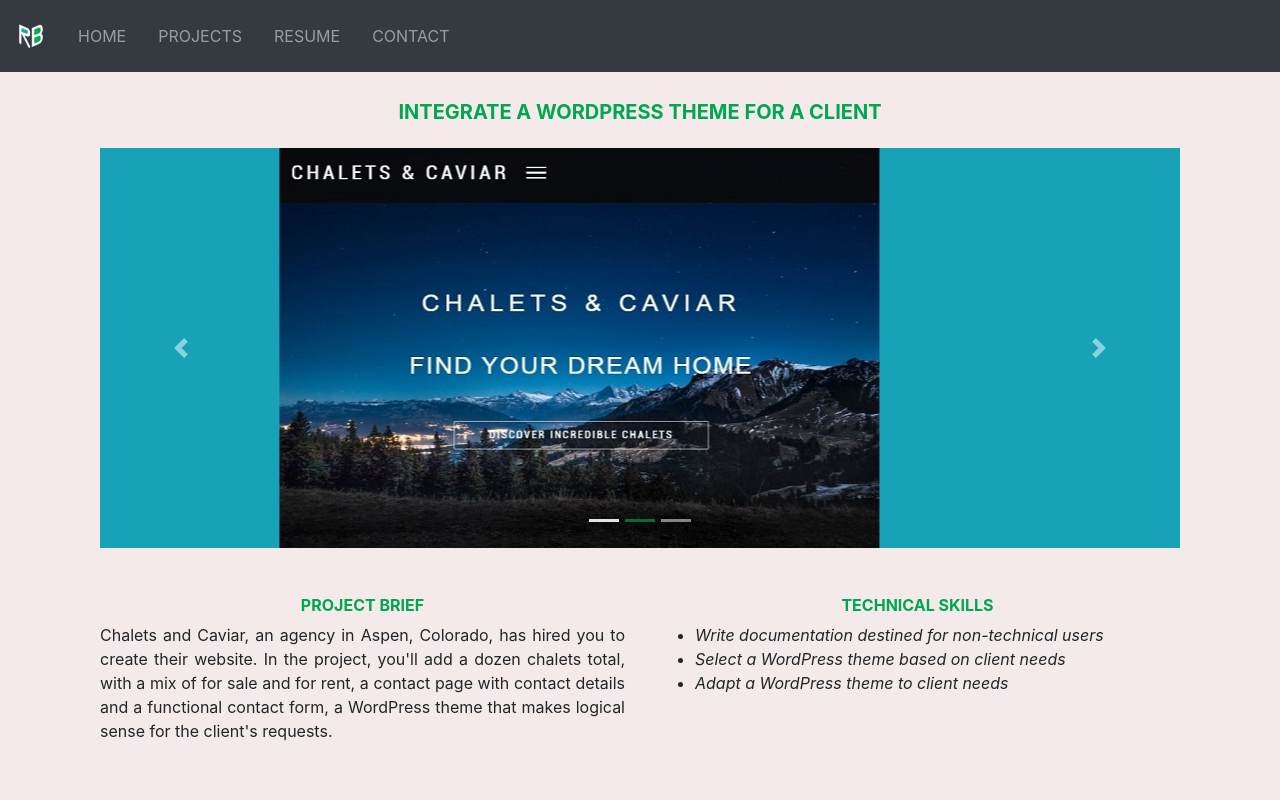
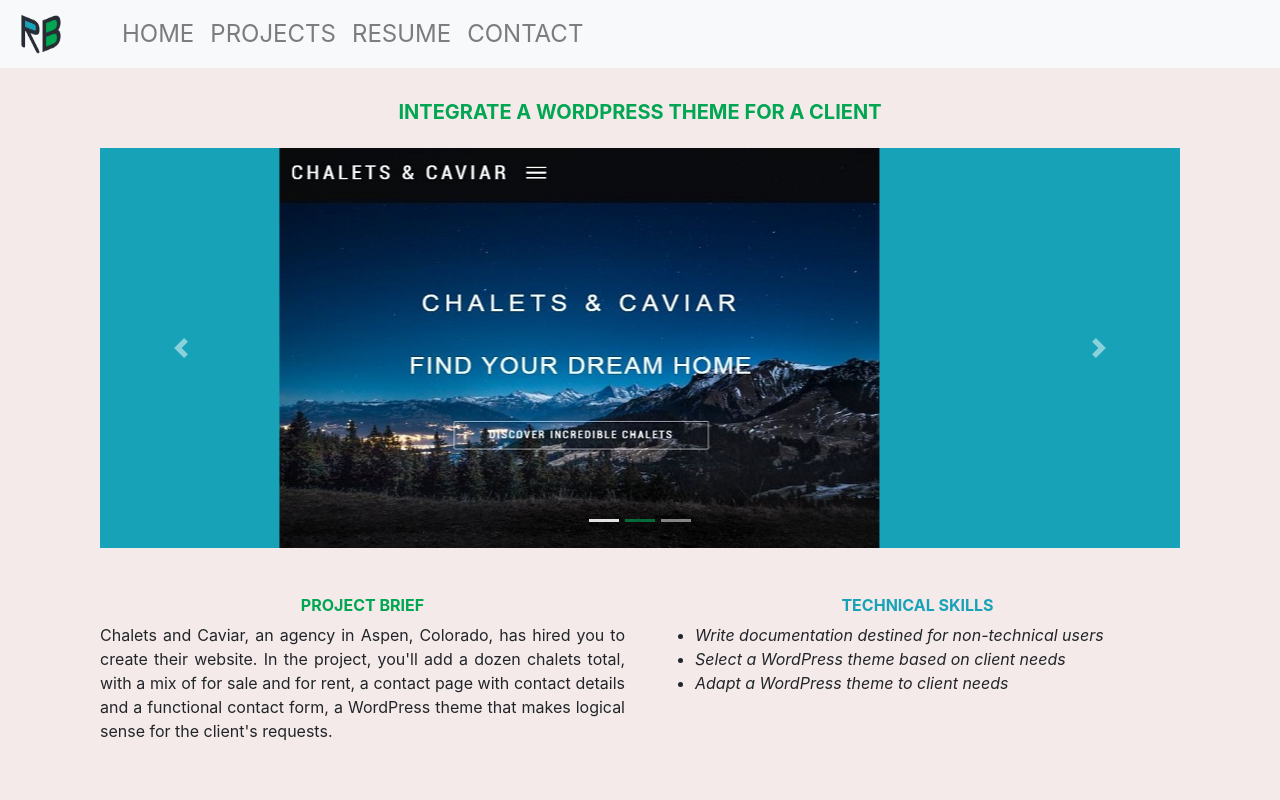
Before and after one commit to Tybrax/Portfolio-React, a React (Create React App) app: page /projects in a window 1280 px wide. Shown: the top 800 px of the page. Built offline with nearby package versions, Linux system fonts and the light colour scheme.

Commit message:
navbar toggler fixed, footer security risks fixed

```diff
--- a/public/index.html
+++ b/public/index.html
@@ -45,5 +45,8 @@
       To begin the development, run `npm start` or `yarn start`.
       To create a production bundle, use `npm run build` or `yarn build`.
     -->
+    <script src="https://code.jquery.com/jquery-3.4.1.slim.min.js" integrity="sha384-J6qa4849blE2+poT4WnyKhv5vZF5SrPo0iEjwBvKU7imGFAV0wwj1yYfoRSJoZ+n" crossorigin="anonymous"></script>
+    <script src="https://cdn.jsdelivr.net/npm/popper.js@1.16.0/dist/umd/popper.min.js" integrity="sha384-Q6E9RHvbIyZFJoft+2mJbHaEWldlvI9IOYy5n3zV9zzTtmI3UksdQRVvoxMfooAo" crossorigin="anonymous"></script>
+    <script src="https://stackpath.bootstrapcdn.com/bootstrap/4.4.1/js/bootstrap.min.js" integrity="sha384-wfSDF2E50Y2D1uUdj0O3uMBJnjuUD4Ih7YwaYd1iqfktj0Uod8GCExl3Og8ifwB6" crossorigin="anonymous"></script>
   </body>
 </html>
--- a/src/App.css
+++ b/src/App.css
@@ -72,3 +72,7 @@
     margin-right: 5%;
     margin-left: 5%;
 }
+
+a.nav-link {
+    font-size: 1.5em;
+}
--- a/src/App.js
+++ b/src/App.js
@@ -19,13 +19,13 @@
 import { Footer } from './components/Footer.js';
 
 /*Import logo*/
-import logoWhite from './images/logo_w.png';
+import logoBlack from './images/logo_b.png';
 
 function App() {
   return (
     <Router>
       <div className="App">
-        <NavBar logo={logoWhite}/>
+        <NavBar logo={logoBlack}/>
         {/*Navbar fixed on top with 4 tabs, no toggle button*/}
         {/*spacing to avoid navbar overlaying other components*/}
         <Container fluid className="spacing">
--- a/src/components/Footer.js
+++ b/src/components/Footer.js
@@ -15,12 +15,12 @@
             <footer>
                 <Row className="justify-content-center pb-3 pt-3">
                     <Col className="align-self-center d-flex justify-content-center">
-                                <a href="https://github.com/Tybrax" target="_blank" className="footer-link">
+                                <a href="https://github.com/Tybrax" target="_blank" rel="noopener noreferrer">
                                     <img src={githubLogo} width="130" className={classOne} alt="github" onMouseOver={() => {newclassOne('center-block border-top border-dark rounded-circle')}} onMouseOut={() => {newclassOne('center-block')}} />
                                 </a>
                     </Col>
                     <Col className="align-self-center d-flex justify-content-center">
-                        <a href="https://www.linkedin.com/in/bastien-ratat/" target="_blank">
+                        <a href="https://www.linkedin.com/in/bastien-ratat/" target="_blank" rel="noopener noreferrer">
                             <img src={linkedinLogo} width="130" className={classTwo} alt="linkedin" onMouseOver={() => {newclassTwo('center-block border-bottom border-dark rounded-circle')}} onMouseOut={() => {newclassTwo('center-block')}} />
                         </a>
                     </Col>
--- a/src/components/NavBar.js
+++ b/src/components/NavBar.js
@@ -1,26 +1,37 @@
 /*import statements*/
 import React from 'react';
-import { Navbar, Nav } from 'react-bootstrap';
+/*import { Navbar, Nav } from 'react-bootstrap';*/
 import { Link } from "react-router-dom";
 
 export const NavBar = (props) => {
     return (
-        <Navbar bg="dark" variant="dark" fixed="top" className="nabvar">
-            <Navbar.Brand>
+        <nav class="navbar navbar-expand-lg navbar-light bg-light fixed-top">
+            <button class="navbar-toggler" type="button" data-toggle="collapse" data-target="#navbarTogglerDemo01" aria-controls="navbarTogglerDemo01" aria-expanded="false" aria-label="Toggle navigation">
+                <span class="navbar-toggler-icon"></span>
+            </button>
+            <div class="collapse navbar-collapse" id="navbarTogglerDemo01">
                 <img
                     src={props.logo}
-                    width="30"
-                    height="30"
+                    width="50"
+                    height="50"
                     className="d-inline-block align-top"
                     alt="Bastien Ratat Logo"
                 />
-            </Navbar.Brand>
-            <Nav className="mr-auto">
-                <Nav.Link><Link className="nav-link" to="/">HOME</Link></Nav.Link>
-                <Nav.Link><Link className="nav-link" to="/projects">PROJECTS</Link></Nav.Link>
-                <Nav.Link><Link className="nav-link" to="/resume">RESUME</Link></Nav.Link>
-                <Nav.Link><Link className="nav-link" to="/contact">CONTACT</Link></Nav.Link>
-            </Nav>
-        </Navbar>
+                <ul class="navbar-nav mr-auto mt-2 mt-lg-0 ml-5">
+                    <li class="nav-item">
+                        <Link className="nav-link" to="/">HOME</Link>
+                    </li>
+                    <li class="nav-item">
+                        <Link className="nav-link" to="/projects">PROJECTS</Link>
+                    </li>
+                    <li class="nav-item">
+                        <Link className="nav-link" to="/resume">RESUME</Link>
+                    </li>
+                    <li class="nav-item">
+                        <Link className="nav-link" to="/contact">CONTACT</Link>
+                    </li>
+                </ul>
+            </div>
+        </nav>
     )
 };
--- a/src/components/Showcase.js
+++ b/src/components/Showcase.js
@@ -80,7 +80,7 @@
                         <p className="text-justify">{props.specs}</p>
                     </Col>
                     <Col xs={12} sm={12} md={6} lg={6} xl={6}>
-                        <h6 className="text-center font-weight-bold" style={{color: '#00A651'}}>TECHNICAL SKILLS</h6>
+                        <h6 className="text-center font-weight-bold" style={{color: '#17A2b8'}}>TECHNICAL SKILLS</h6>
                         <ul className="font-italic">{props.skills}</ul>
                     </Col>
                 </Row>
```
